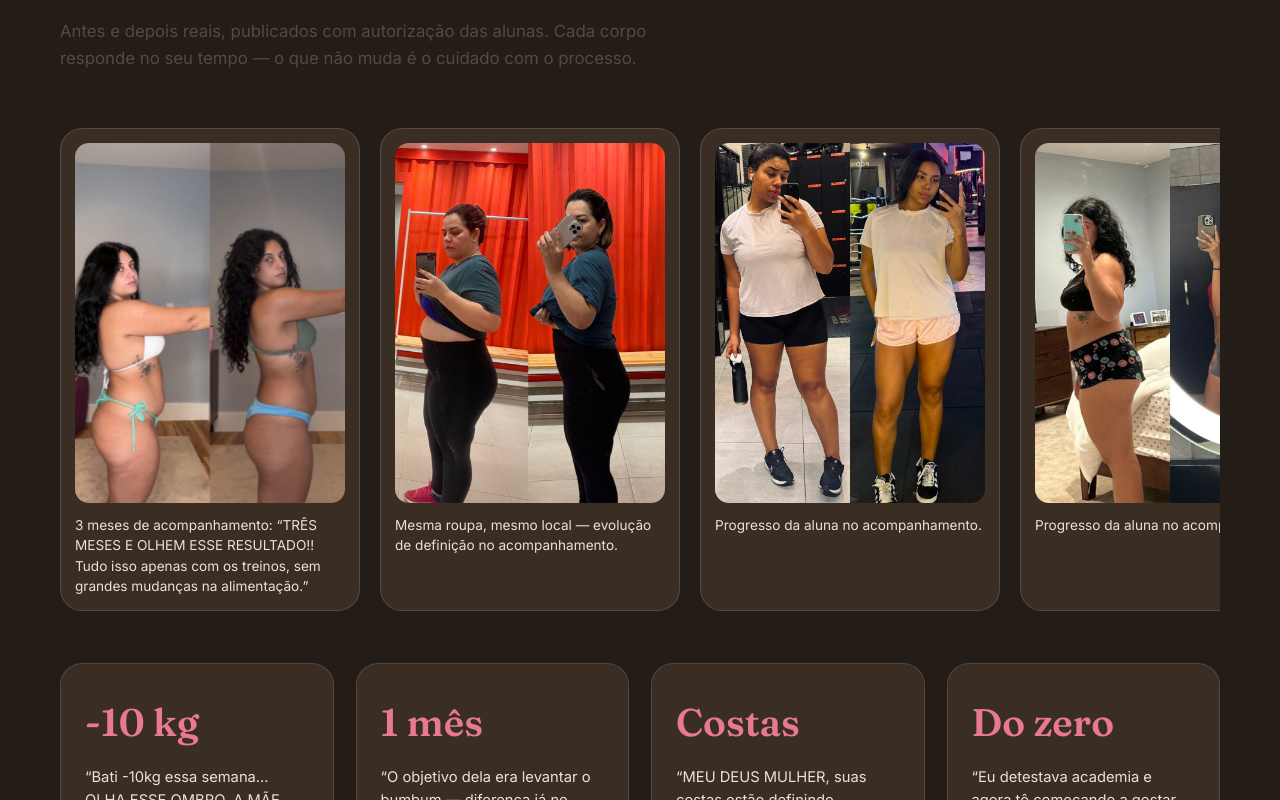
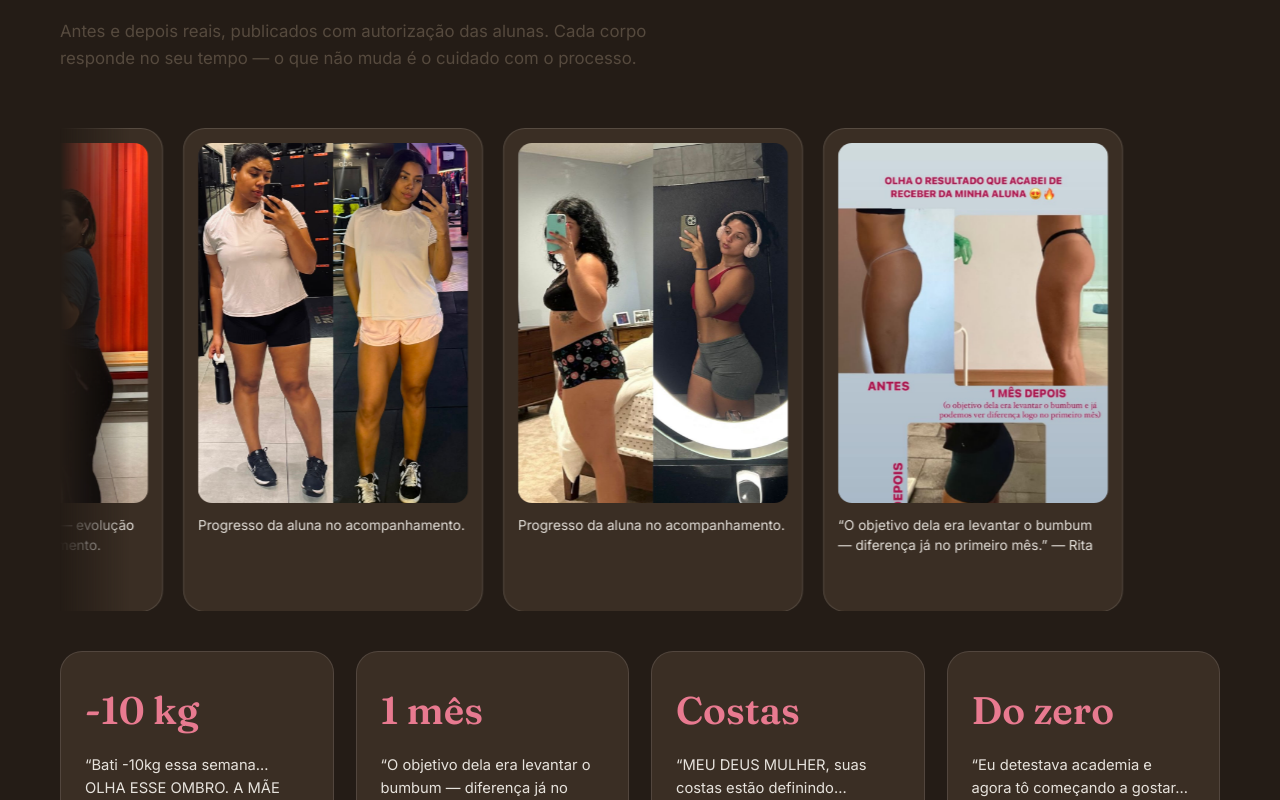
Before and after one commit to contatofenixads/rita-guerra-personal, a React (Vite) app: page / in a window 1280 px wide. Shown: the part 3740-4540 px from the top of the page. Built offline with nearby package versions, Linux system fonts and the light colour scheme.

Commit message:
chore: publish workspace changes

```diff
--- a/src/App.tsx
+++ b/src/App.tsx
@@ -1,6 +1,6 @@
 import { useEffect } from 'react';
 import { WHATSAPP_URL, INSTAGRAM_URL, CREF, SEO } from './config';
-import { Icon, Eyebrow, CtaPrimary, CtaWhats, MiniDepo, useRoute, hrefTo } from './ui';
+import { Icon, Eyebrow, CtaPrimary, CtaWhats, MiniDepo, Marquee, useRoute, hrefTo } from './ui';
 import ProjetoVerao from './ProjetoVerao';
 import logoHeader from './assets/logo-header.png';
 import logoFooter from './assets/logo-footer.png';
@@ -273,14 +273,14 @@ function Resultados() {
             tempo — o que não muda é o cuidado com o processo.
           </p>
         </div>
-        <div className="dep-scroll res-scroll" role="list">
+        <Marquee duration="65s" className="res-marquee" label="Resultados de alunas">
           {resultados.map((r) => (
             <figure className={`res-card${r.story ? ' res-card-story' : ''}`} role="listitem" key={r.cap}>
               <img src={r.img} alt={r.alt} loading="lazy" decoding="async" />
               <figcaption>{r.cap}</figcaption>
             </figure>
           ))}
-        </div>
+        </Marquee>
         <div className="stats">
           {relatos.map((r) => (
             <div className="stat" key={r.n}>
@@ -311,7 +311,7 @@ function Depoimentos() {
           <h2>Elas chegaram com a mesma dúvida que você.</h2>
           <p className="lead">Mensagens reais das alunas — sem edição de texto.</p>
         </div>
-        <div className="dep-scroll" role="list">
+        <Marquee duration="75s" label="Depoimentos de alunas">
           {deps.map((d, i) => (
             <figure className="dep-card" role="listitem" key={i}>
               <span className="dep-stars" aria-hidden="true">
@@ -325,7 +325,7 @@ function Depoimentos() {
               <figcaption>Aluna do acompanhamento</figcaption>
             </figure>
           ))}
-        </div>
+        </Marquee>
         <p className="dep-note">
           Nomes e fotos das alunas são publicados apenas com autorização de cada uma. As citações
           acima são transcrições de mensagens reais recebidas pela Rita.
--- a/src/ProjetoVerao.tsx
+++ b/src/ProjetoVerao.tsx
@@ -1,5 +1,5 @@
 import { VERAO, WHATSAPP_URL_VERAO, INSTAGRAM_URL } from './config';
-import { Icon, Eyebrow, CtaPrimary, CtaWhats, MiniDepo, hrefTo } from './ui';
+import { Icon, Eyebrow, CtaPrimary, CtaWhats, MiniDepo, Marquee, hrefTo } from './ui';
 
 /* ============================================================
    PROJETO VERÃO — página de vendas (porta de entrada)
@@ -288,7 +288,7 @@ function ProvasVerao() {
             Mensagens reais recebidas no acompanhamento — o mesmo método por trás do PROJETO VERÃO.
           </p>
         </div>
-        <div className="dep-scroll" role="list">
+        <Marquee duration="75s" label="Depoimentos de alunas">
           <figure className="dep-card" role="listitem">
             <span className="dep-stars" aria-hidden="true">
               {Icon.star}
@@ -331,7 +331,7 @@ function ProvasVerao() {
             </blockquote>
             <figcaption>Aluna do acompanhamento</figcaption>
           </figure>
-        </div>
+        </Marquee>
         <p className="dep-note">
           Citações transcritas de mensagens reais. Nomes e fotos são publicados apenas com
           autorização de cada aluna.
--- a/src/style.css
+++ b/src/style.css
@@ -511,14 +511,68 @@ summary:focus-visible {
   font-size: 0.92rem;
 }
 
-/* ---------- depoimentos ---------- */
-
-.dep-scroll {
+/* ---------- depoimentos / resultados: carrossel infinito ---------- */
+
+.marquee {
+  overflow: hidden;
+  width: 100%;
+  /* máscara suave nas laterais para os cards "entrarem e saírem" da área */
+  -webkit-mask-image: linear-gradient(to right, transparent, #000 6%, #000 94%, transparent);
+  mask-image: linear-gradient(to right, transparent, #000 6%, #000 94%, transparent);
+}
+
+.marquee-track {
+  display: flex;
+  width: max-content;
+  animation: marquee-mover var(--marquee-dur, 70s) linear infinite;
+  will-change: transform;
+}
+
+/* pausa suave no hover (desktop) para leitura do card */
+@media (hover: hover) {
+  .marquee:hover .marquee-track {
+    animation-play-state: paused;
+  }
+}
+
+.marquee-group {
   display: flex;
   gap: 20px;
-  overflow-x: auto;
-  scroll-snap-type: x mandatory;
-  padding-bottom: 12px;
+  padding-right: 20px; /* garante o mesmo espaçamento na emenda do loop */
+}
+
+@keyframes marquee-mover {
+  from {
+    transform: translateX(0);
+  }
+  to {
+    transform: translateX(-50%);
+  }
+}
+
+/* acessibilidade: sem animação — cards estáticos, em grade, sem duplicata */
+@media (prefers-reduced-motion: reduce) {
+  .marquee {
+    -webkit-mask-image: none;
+    mask-image: none;
+  }
+
+  .marquee-track {
+    animation: none;
+    width: auto;
+    flex-wrap: wrap;
+    gap: 20px;
+  }
+
+  .marquee-group {
+    flex-wrap: wrap;
+    width: 100%;
+    padding-right: 0;
+  }
+
+  .marquee-group[aria-hidden='true'] {
+    display: none;
+  }
 }
 
 .dep-card {
@@ -1221,7 +1275,7 @@ summary:focus-visible {
 
 /* ---------- resultados: antes e depois ---------- */
 
-.res-scroll {
+.res-marquee {
   margin-bottom: 40px;
 }
 
--- a/src/ui.tsx
+++ b/src/ui.tsx
@@ -130,3 +130,40 @@ export function MiniDepo({ quote, who = 'Aluna do acompanhamento' }: { quote: st
     </figure>
   );
 }
+
+/**
+ * Carrossel infinito automático (esteira contínua da direita para a esquerda).
+ * - Loop perfeito: a faixa contém dois grupos idênticos e anima até -50%.
+ * - Pausa no hover (desktop) via animation-play-state.
+ * - prefers-reduced-motion: animação desativada, cards estáticos em grade.
+ * - duration: tempo de um ciclo completo (quanto maior, mais lento).
+ */
+export function Marquee({
+  children,
+  duration = '70s',
+  className = '',
+  label,
+}: {
+  children: React.ReactNode;
+  duration?: string;
+  className?: string;
+  label?: string;
+}) {
+  return (
+    <div
+      className={`marquee ${className}`}
+      style={{ '--marquee-dur': duration } as React.CSSProperties}
+      role="region"
+      aria-label={label}
+    >
+      <div className="marquee-track">
+        <div className="marquee-group" role="list">
+          {children}
+        </div>
+        <div className="marquee-group" aria-hidden="true">
+          {children}
+        </div>
+      </div>
+    </div>
+  );
+}
```
Also changed, not shown: 5 other files (tests, documents, lock files or other folders).
